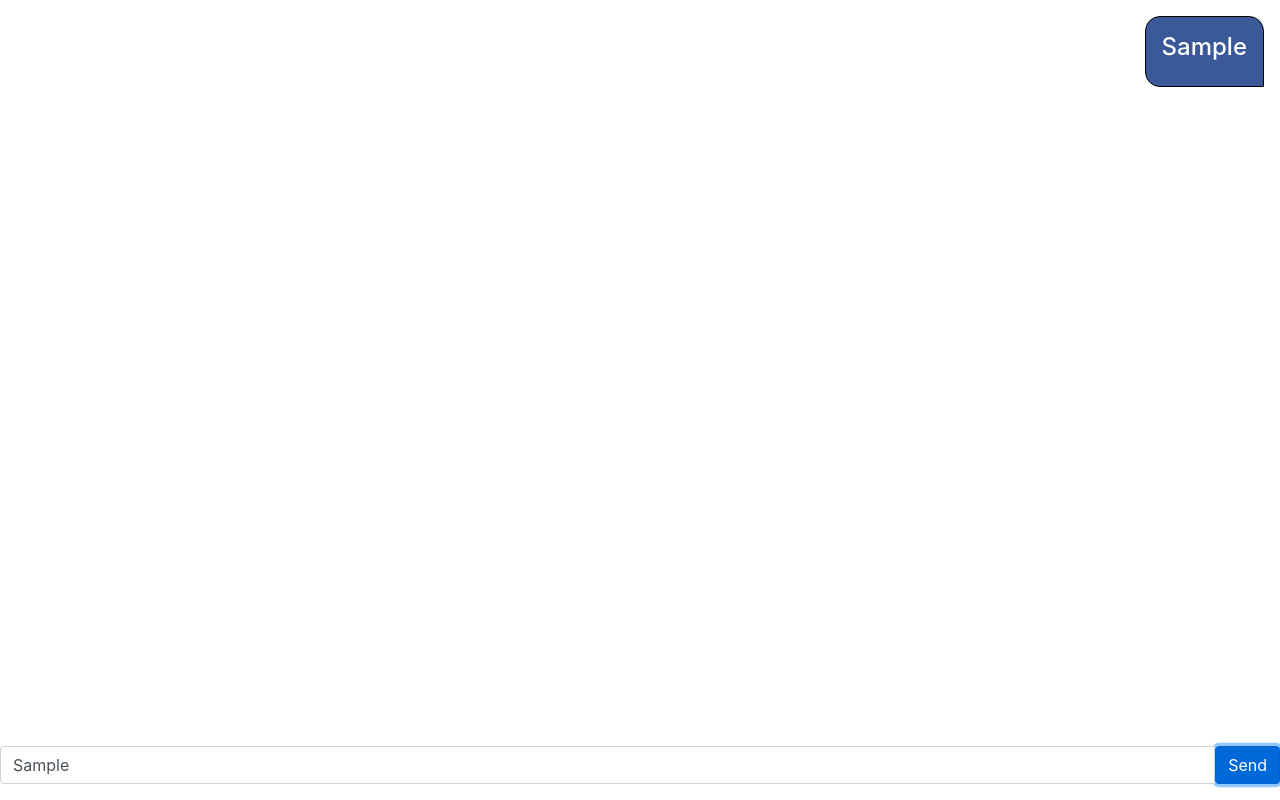
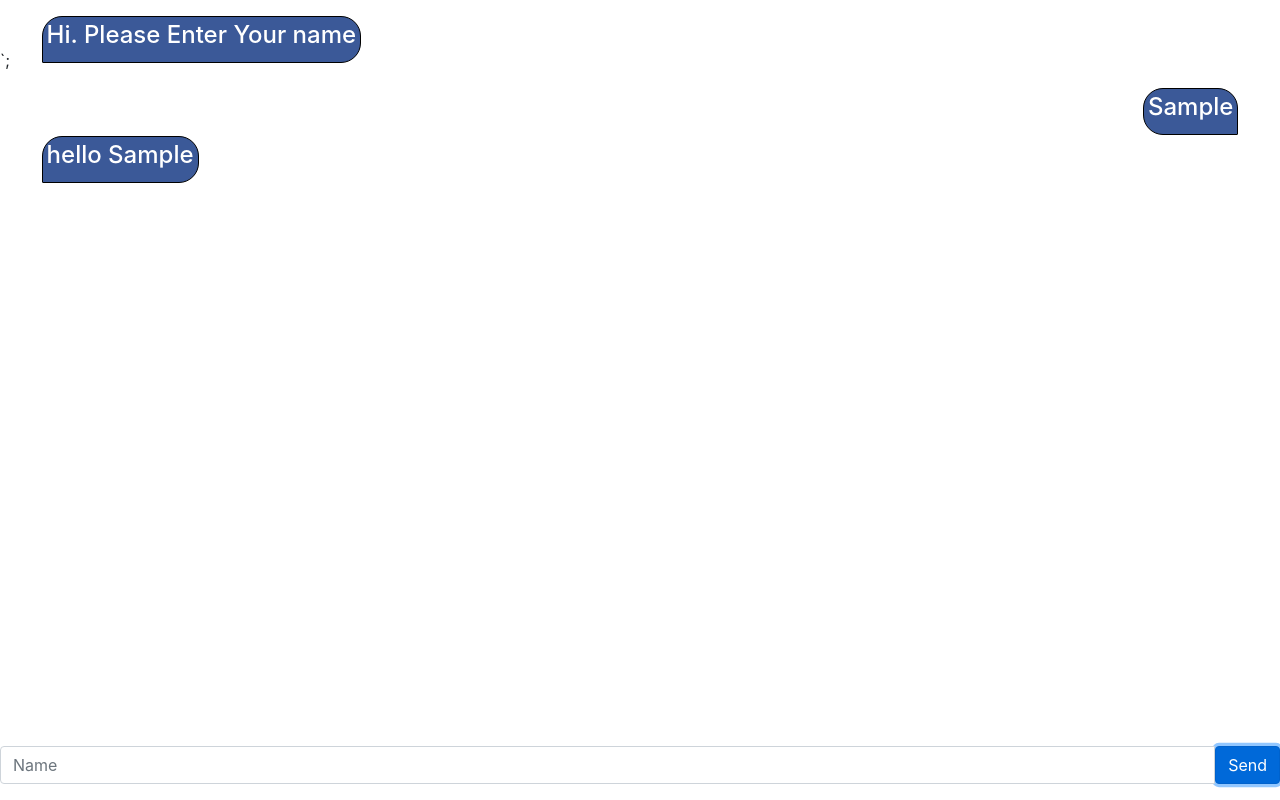
Before and after one commit to ram2091999/ChatBotJSON, a website: page index.html in a window 1280 px wide. Both pictures are taken after typing "Sample" into the empty fields and a click on the button "Send". Drawn offline with nearby package versions, Linux system fonts and the light colour scheme; no server answers.

Commit message:
Fix Alignment of Message

```diff
--- a/index.html
+++ b/index.html
@@ -13,6 +13,12 @@
 
 <body>
   <div id="main">
+    <div>
+      <div class="m-3 p-1"
+        style="position:absolute; left: 2%;display:inline;border: 1px solid black;border-radius:20px;border-bottom-left-radius:1px;background-color: #3b5998;color:#fff">
+        <h4>Hi. Please Enter Your name </h4>
+      </div><br><br>`;
+    </div>
     <ul class="list-group" id="message-box">
     </ul>
     <div class="active-element"></div>
--- a/public/index.js
+++ b/public/index.js
@@ -2,14 +2,23 @@
 
 const messageUL = document.getElementById("message-box");
 const activeElement = document.getElementById("active-element");
-const input = document.getElementById("input-box");
 const sendButton = document.getElementById("send-button");
 const main = document.getElementById("main");
+const input = document.getElementById('inputText');
 let flow = [];
+let start = false;
 
 sendButton.addEventListener("click", function () {
 	const inputText = document.getElementById('inputText').value;
-	if (inputText != "") {
+	if (!start && inputText != "") {
+		main.innerHTML += `<div class="m-3 p-1" style="position:absolute; right: 2%;display:inline;border: 1px solid black;border-radius:20px;border-bottom-right-radius:1px;background-color: #3b5998;color:#fff">
+		<h4> ${inputText} </h4></div><br><br>
+		<div class="m-3 p-1" style="position:absolute; left: 2%;display:inline;border: 1px solid black;border-radius:20px;border-bottom-left-radius:1px;background-color: #3b5998;color:#fff">
+        <h4>hello ${inputText}</h4>
+	    </div><br><br><br><br>`;
+		start = true;
+		ajax(flow);
+	} else if (inputText != "") {
 		let regexValue = inputText.replace(/-|\s/g, "");
 		console.log(regexValue);
 		if (regexValue.toLowerCase() == "servicerequest") {
@@ -32,11 +41,12 @@ sendButton.addEventListener("click", function () {
 			flow.push("Other");
 			ajax(flow);
 		}
-		main.innerHTML += `<div class="m-3 p-3" style="display:inline;float:right;border: 1px solid black;border-radius:15px;border-bottom-right-radius:1px;background-color: #3b5998;color:#fff"> <h4> ${inputText} </h4></div><br><br>`;
+		main.innerHTML += `<div class="m-3 p-1" style="position:absolute; right: 2%;display:inline;border: 1px solid black;border-radius:20px;border-bottom-right-radius:1px;background-color: #3b5998;color:#fff"> <h4> ${inputText} </h4></div><br><br>`;
 	} else {
 		flow = [];
 		ajax(flow);
 	}
+	input.value = "";
 });
 
 function myFunction(str, key) {
```
